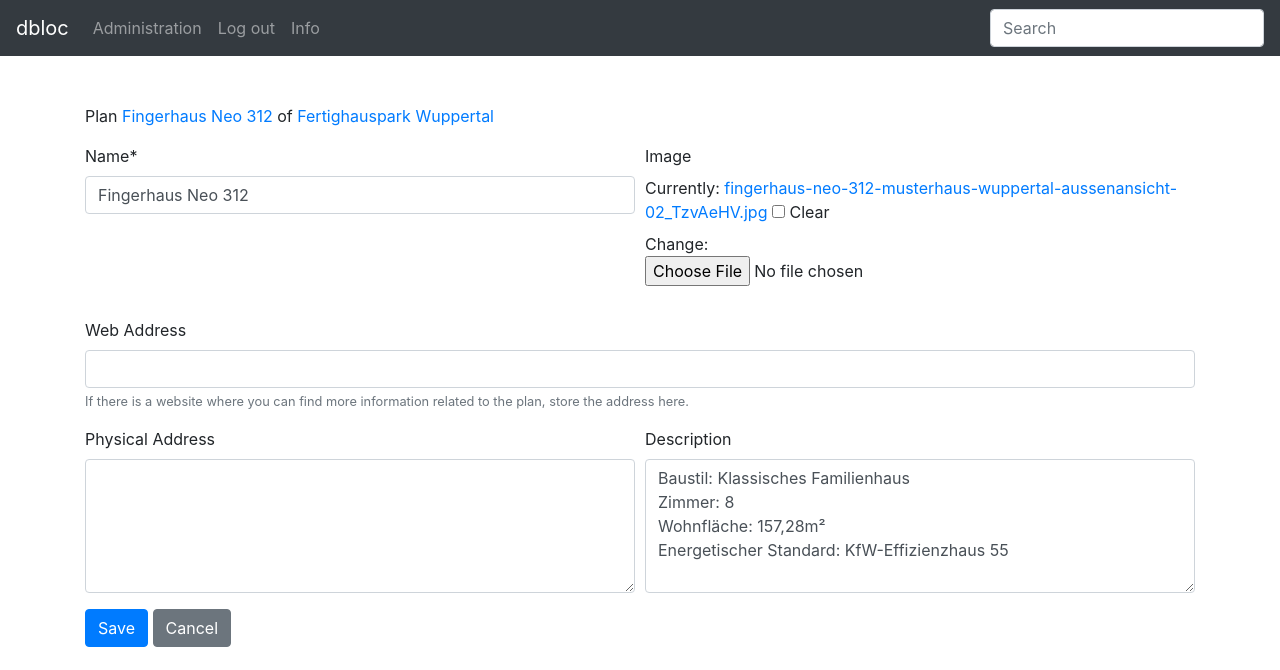
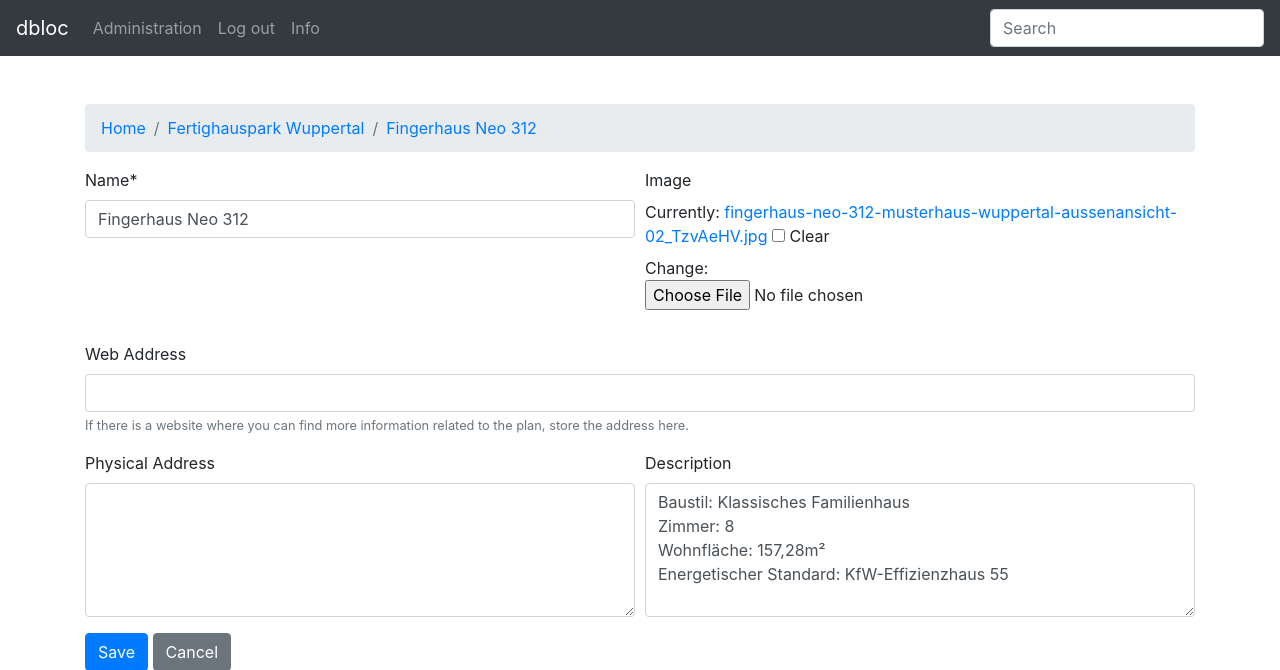
Before and after one commit to motlib/dbloc, a Django app: page /plan/2/edit/ in a window 1280 px wide. Shown: the top 670 px of the page. Run offline with Django 3.2, Linux system fonts and the light colour scheme; the visitor is signed in with stand-in values (Sample User, id 1); data comes from the database, SQL or seed files in the repository; some libraries are stand-ins or nearby versions.

Commit message:
Improve layout. Add breadcrumb navigation for plans.

```diff
--- a/dbloc/models.py
+++ b/dbloc/models.py
@@ -81,6 +81,24 @@ class Plan(models.Model):
         return reverse('dbloc:plan', args=[self.id])
 
 
+    def get_root_path(self):
+        if hasattr(self, '_root_path'):
+            return self._root_path
+
+        '''Returns a list of plans from the top level plan to this plan'''
+        plans = [self]
+        plan = self
+        while plan.parent is not None:
+            plan = plan.parent
+            plans.append(plan)
+
+        plans.reverse()
+
+        self._root_path = plans
+
+        return plans
+
+
 def validate_coord(value):
     '''Validate that coordinate values are in range from 0.0 to 1.0.'''
 
--- a/dbloc/templates/dbloc/macros/floor_nav.html
+++ b/dbloc/templates/dbloc/macros/floor_nav.html
@@ -1,5 +1,5 @@
 <nav aria-label="Floor navigation">
-  Floors: <ul class="pagination">
+  <ul class="pagination">
     {% if plan.lower_floor %}
     <li class="page-item">
       <a class="page-link"
--- a/dbloc/templates/dbloc/macros/plan_info.html
+++ b/dbloc/templates/dbloc/macros/plan_info.html
@@ -1,10 +1,10 @@
 {# short information / description of a plan #}
-<p>
-  Plan <a href="{% url 'dbloc:plan' plan.id %}">{{ plan.name }}</a>
-  {% if plan.level is not none %}
-  on level {{plan.level}}
-  {% endif %}
-  {% if plan.parent %}
-  of <a href="{% url 'dbloc:plan' plan.parent.id %}">{{ plan.parent }}</a>
-  {% endif %}
-</p>
+
+<nav aria-label="breadcrumb">
+  <ol class="breadcrumb">
+    <li class="breadcrumb-item"><a href="{% url 'dbloc:index' %}">Home</a></li>
+    {% for p in plan.get_root_path %}
+    <li class="breadcrumb-item"><a href="{% url 'dbloc:plan' p.id %}">{{p.name}}</a></li>
+    {% endfor %}
+  </ol>
+</nav>
```
Also changed, not shown: dbloc/templates/dbloc/plan_detail.html (+3 -4 lines).
